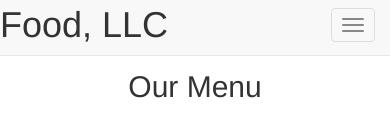
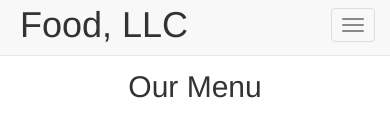
Before and after one commit to xwpass/Coursera-Mod3, a plain HTML site: page index.html in a window 390 px wide. Shown: the top 131 px of the page. Drawn offline with Linux system fonts and the light colour scheme.

Commit message:
fixed css

```diff
--- a/css/styles.css
+++ b/css/styles.css
@@ -25,4 +25,6 @@
     margin-right: auto;
     width: 85%;
 }
+.navbar-header h1 {
+    margin-left: 20px;
 }
```
